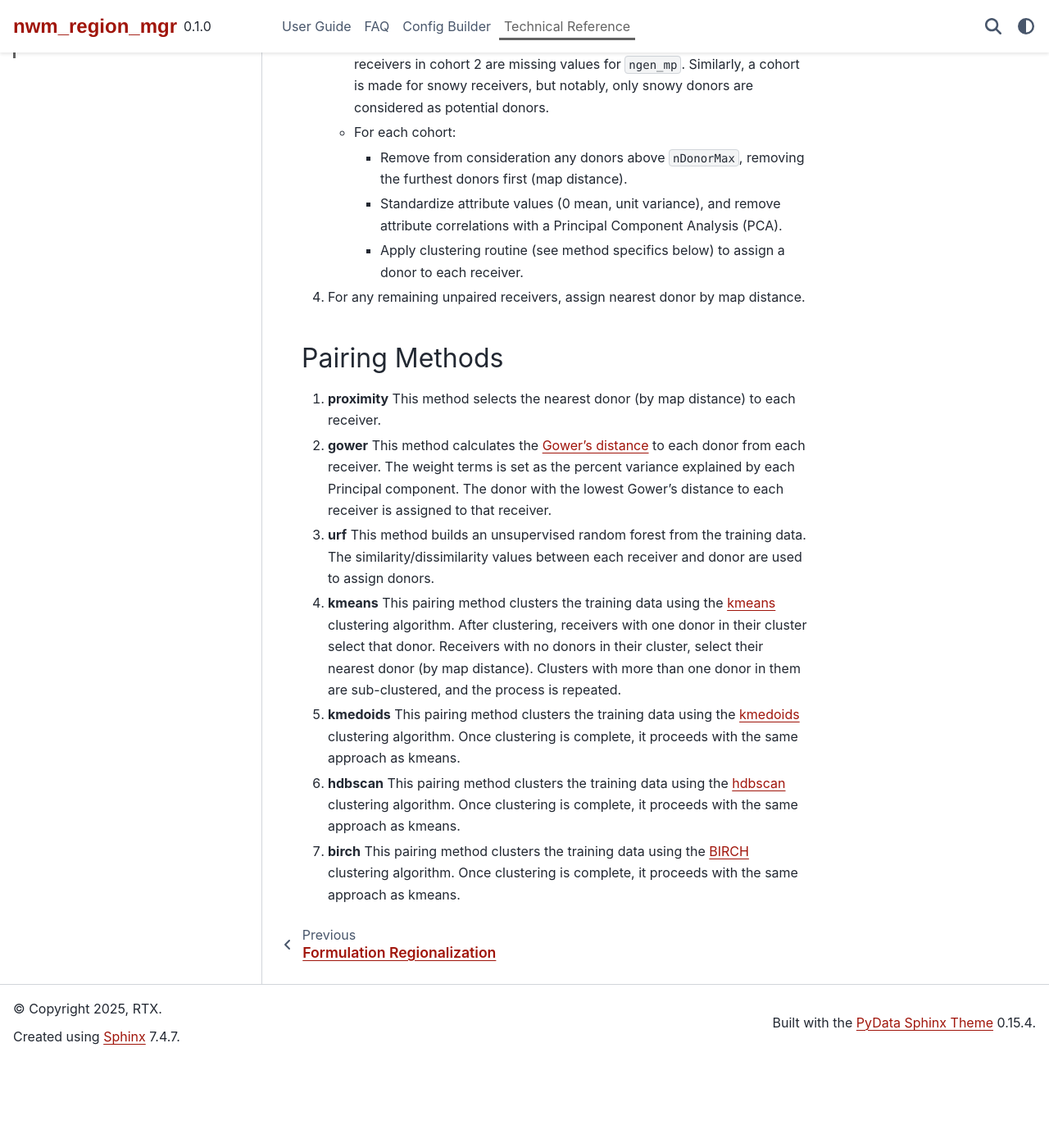
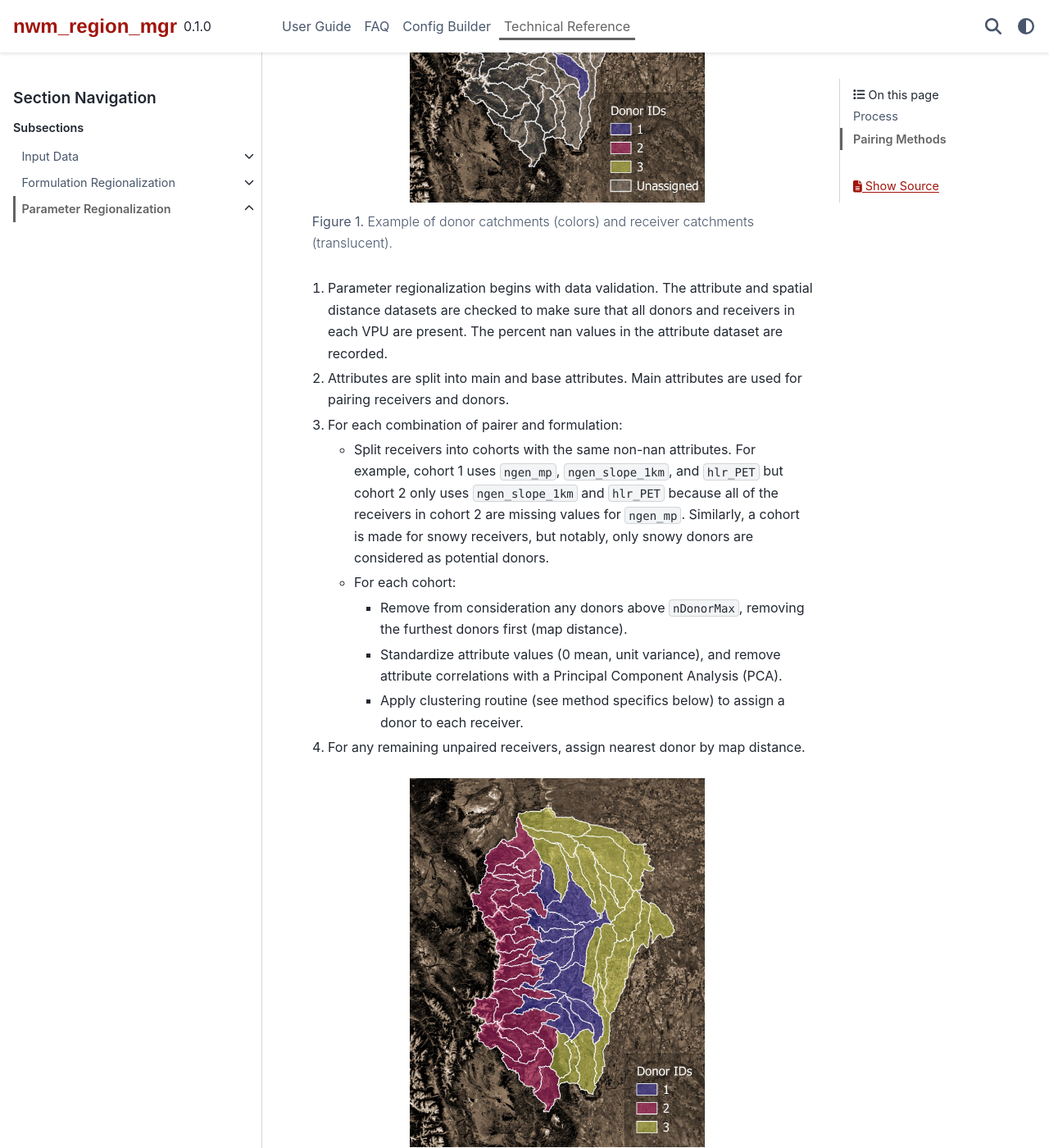
Before and after one commit to NGWPC/nwm-region-mgr, a Sphinx documentation site: the page built from docs/source/tech_reference/parreg.rst, in a window 1280 px wide and 1400 px high, scrolled down 721 px. Shown: the whole window at 82% size. Built offline with Sphinx 7.4.7 and the PyData theme 0.15.4, drawn with Linux system fonts in a browser that asks for light colours; pages that are not in the unit, such as notebooks, are missing from menus; before the commit the page ends 2014 px from its top, so only the background shows below that; some of the changed text lies outside the part shown.

Commit message:
add content for parreg tech ref

```diff
--- a/docs/source/tech_reference/parreg.rst
+++ b/docs/source/tech_reference/parreg.rst
@@ -11,6 +11,13 @@ Several methods are provided for pairing including clustering methods, distance
 
 Process
 --------
+
+.. figure:: ../_images/parreg/1.jpeg
+   :alt: Example parameter regionalization HUC10.
+   :height: 450px
+   :align: center
+
+   **Figure 1.** Example of donor catchments (colors) and receiver catchments (translucent).
 
 1. Parameter regionalization begins with data validation. The attribute and spatial distance datasets are checked to
    make sure that all donors and receivers in each VPU are present. The percent nan values in the attribute dataset are
@@ -35,6 +42,14 @@ Process
 4. For any remaining unpaired receivers, assign nearest donor by map distance.
 
 
+.. figure:: ../_images/parreg/2.jpeg
+   :alt: Example parameter regionalization HUC10.
+   :height: 450px
+   :align: center
+
+   **Figure 1.** Example of final pairings. Each receiver catchment is assigned a donor catchment.
+
+
 Pairing Methods
 ----------------
 
```
Also changed, not shown: docs/source/_images/parreg/1.jpeg (added), docs/source/_images/parreg/2.jpeg (added).
